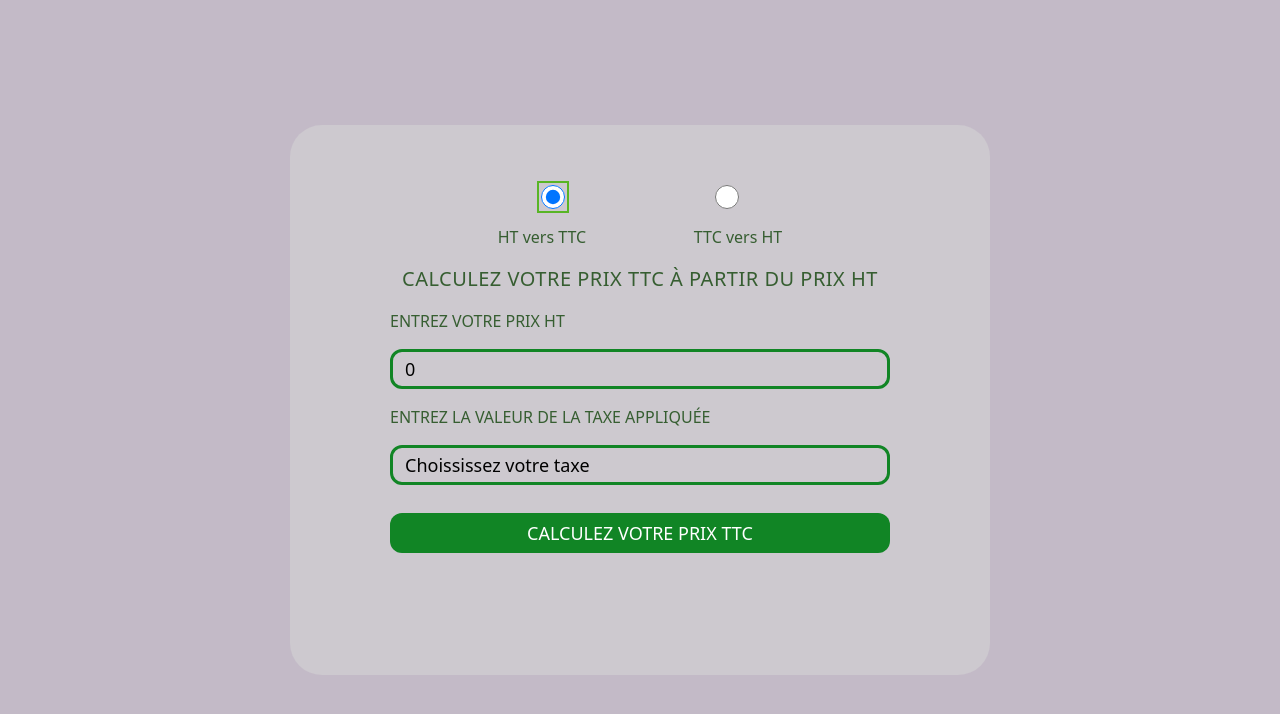
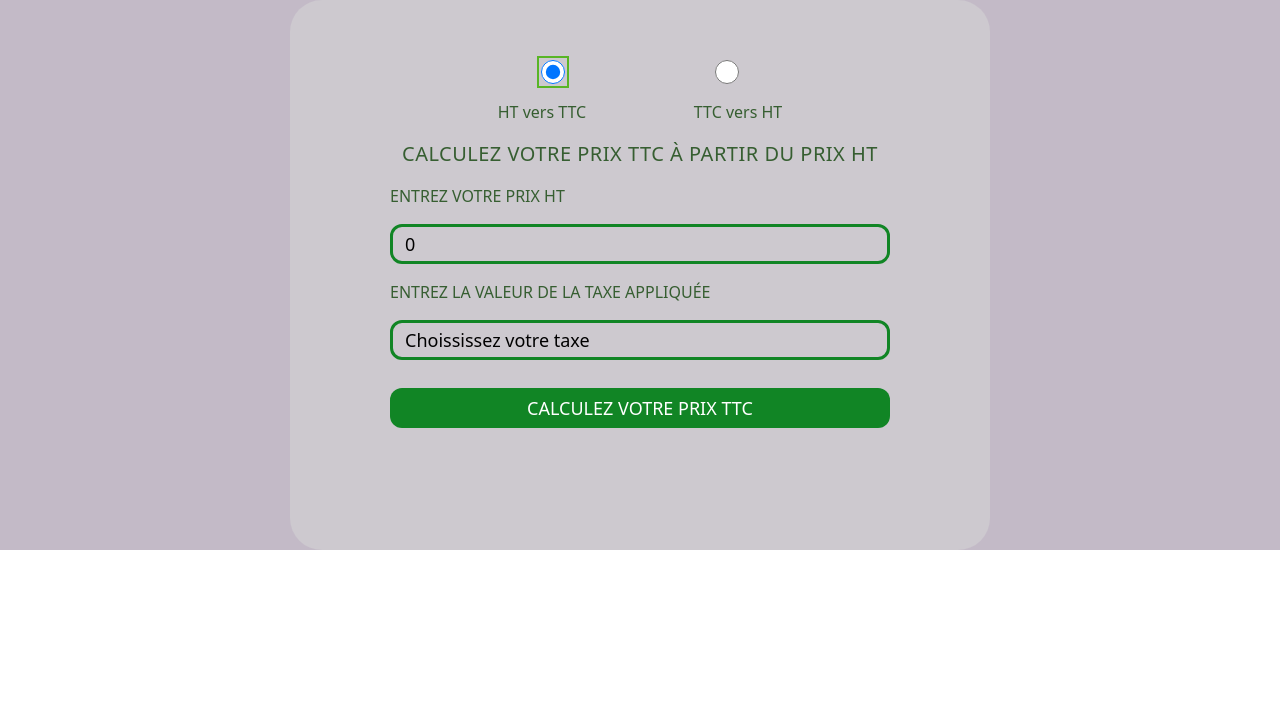
Before and after one commit to Ridaelko/HTtoTTC, a React (Vite) app: page / in a window 1280 px wide. Shown: the top 714 px of the page. Built offline with nearby package versions, Linux system fonts and the light colour scheme.

Commit message:
dont know

```diff
--- a/src/App.tsx
+++ b/src/App.tsx
@@ -18,7 +18,7 @@ const App = () => {
 
   return (
     <>
-      <div className="bg-[#C3BAC7] min-h-screen flex justify-center items-center overflow-hidden">
+      <div className="bg-[#C3BAC7] max-h-screen flex justify-center items-center overflow-hidden">
         <div className="bg-[#CDC9CF] w-[700px] min-h-[550px] rounded-4xl py-15 px-25">
           <form onSubmit={handleSubmit} className="flex flex-col space-y-4">
             <div className="flex justify-evenly">
```
